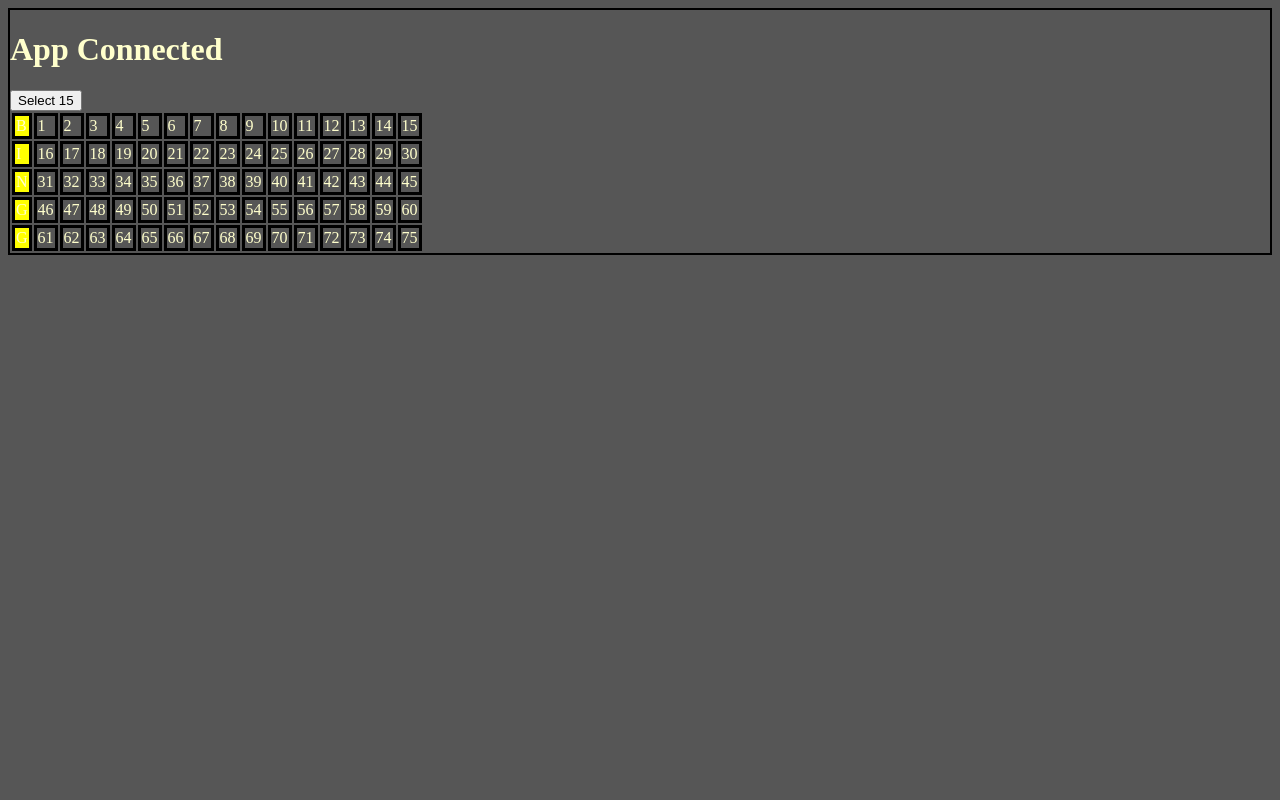
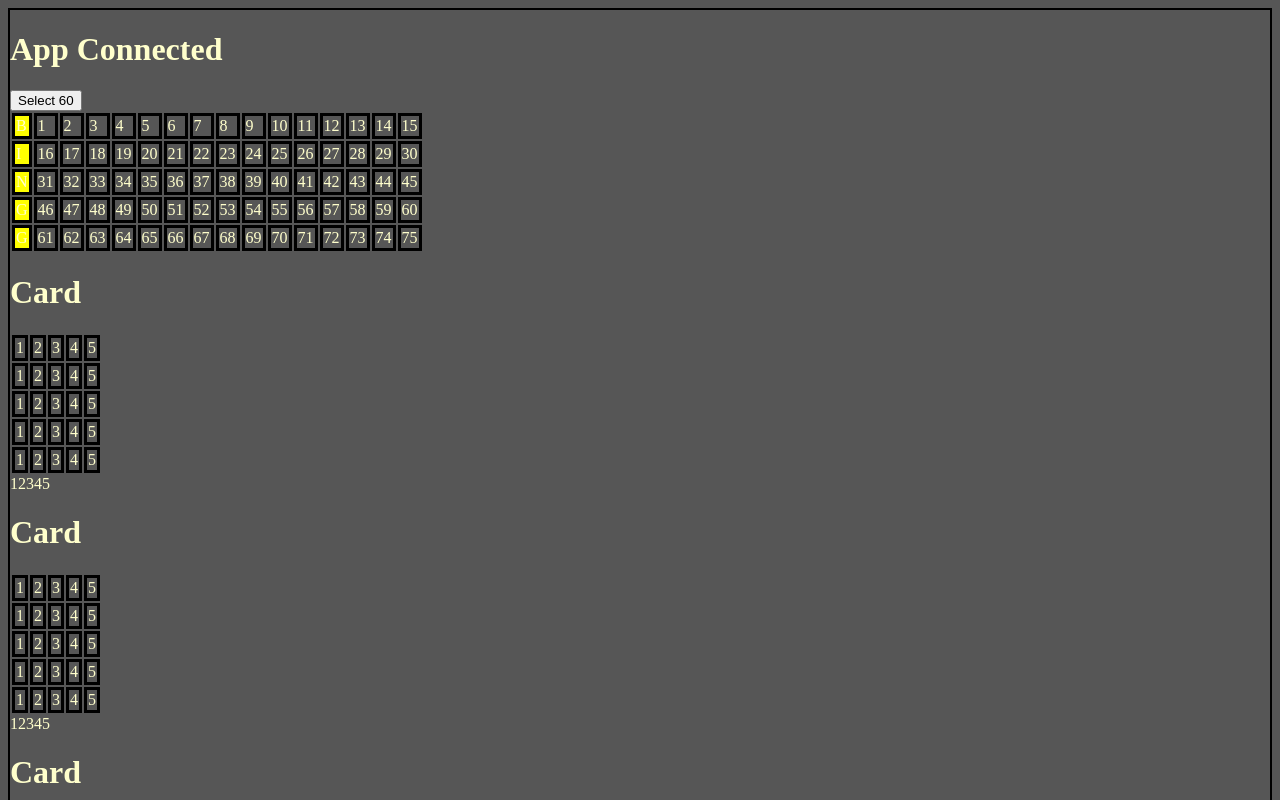
Before and after one commit to dschneck/official-interjection, a React (Create React App) app: page / in a window 1280 px wide. Shown: the top 800 px of the page. Built offline with nearby package versions, Linux system fonts and the light colour scheme.

Commit message:
got card skeleton complete

```diff
--- a/src/App.js
+++ b/src/App.js
@@ -1,20 +1,27 @@
 import React from 'react';
 import {useSelector, useDispatch} from 'react-redux';
 import './App.css';
-import Board from './Board.js'
+import Board from './Board.js';
+import Card_Container from './CardContainer.js';
 import {select} from  './actions/board/boardSlice.js';
 
-function App() {
+function App(props) {
 	const dispatch = useDispatch();
 	const board = useSelector(state => state.board);
 
-	let i = 1
+	let min = Math.ceil(1);
+	let max = Math.floor(75);
+
+	let i = Math.floor(Math.random() * (max - min) + min);
+	console.log('I is ' + i);
+	const num = props.numCards;
 	return (
-		<>
-		<h1>App Connected</h1>
-		<button onClick={() => dispatch(select(i))}>Select 15</button>
-		<Board />
-		</>
+		<div className="app">
+				<h1>App Connected</h1>
+				<button onClick={() => dispatch(select(i))}>Select {i}</button>
+				<Board />
+				<Card_Container numCards={num} />
+		</div>
 
 	)
 }
--- /dev/null
+++ b/src/Card.js
@@ -0,0 +1,56 @@
+import React from 'react';
+
+class Card extends React.Component {
+	constructor(props) {
+		super(props);
+
+	}
+
+	render() {
+		return (
+			<div className="card">
+				<h1>Card</h1>
+				<table>
+					<tr>
+						<td>1</td>
+						<td>2</td>
+						<td>3</td>
+						<td>4</td>
+						<td>5</td>
+					</tr>
+					<tr>
+						<td>1</td>
+						<td>2</td>
+						<td>3</td>
+						<td>4</td>
+						<td>5</td>
+					</tr>
+					<tr>
+						<td>1</td>
+						<td>2</td>
+						<td>3</td>
+						<td>4</td>
+						<td>5</td>
+					</tr>
+					<tr>
+						<td>1</td>
+						<td>2</td>
+						<td>3</td>
+						<td>4</td>
+						<td>5</td>
+					</tr>
+					<tr>
+						<td>1</td>
+						<td>2</td>
+						<td>3</td>
+						<td>4</td>
+						<td>5</td>
+					</tr>
+				</table>
+				<div>12345</div>
+			</div>
+		);
+	}
+}
+
+export default Card;
--- /dev/null
+++ b/src/CardContainer.js
@@ -0,0 +1,23 @@
+import React from 'react';
+import Card from './Card.js';
+
+class Card_Container extends React.Component {
+	constructor(props) {
+		super(props);
+		this.numCards = props.numCards;
+	}
+
+
+	render() {
+		const cards = new Array(this.numCards).fill(0);
+		return (
+			<div className="card-container">
+			{cards.map(() => {
+				return <Card />
+			})}
+			</div>
+		);
+	}
+}
+
+export default Card_Container;
--- a/src/index.js
+++ b/src/index.js
@@ -11,10 +11,11 @@ import { createStore } from 'redux';
 import rootReducer from './reducers/index.js';
 
 const store = createStore(rootReducer);
+let numCards = 3;
 
 ReactDOM.render(
 	<Provider store={store}>
-		<App />
+		<App numCards={numCards}/>
 	</Provider>
 	, document.getElementById('root')
 );
```
Also changed, not shown: 1 other file (tests, documents, lock files or other folders).
